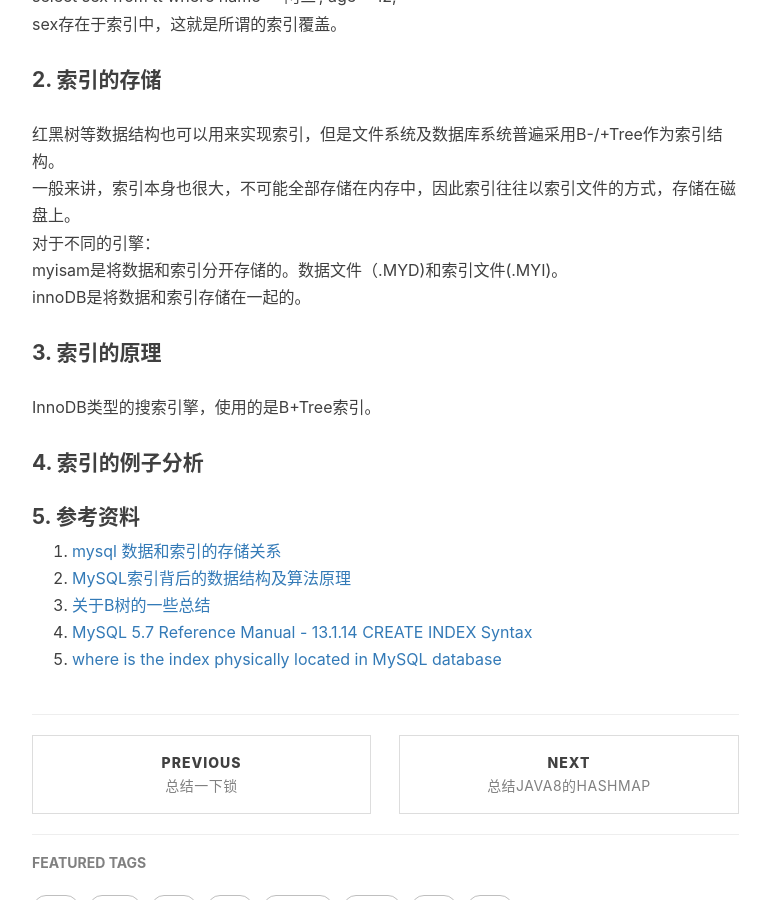
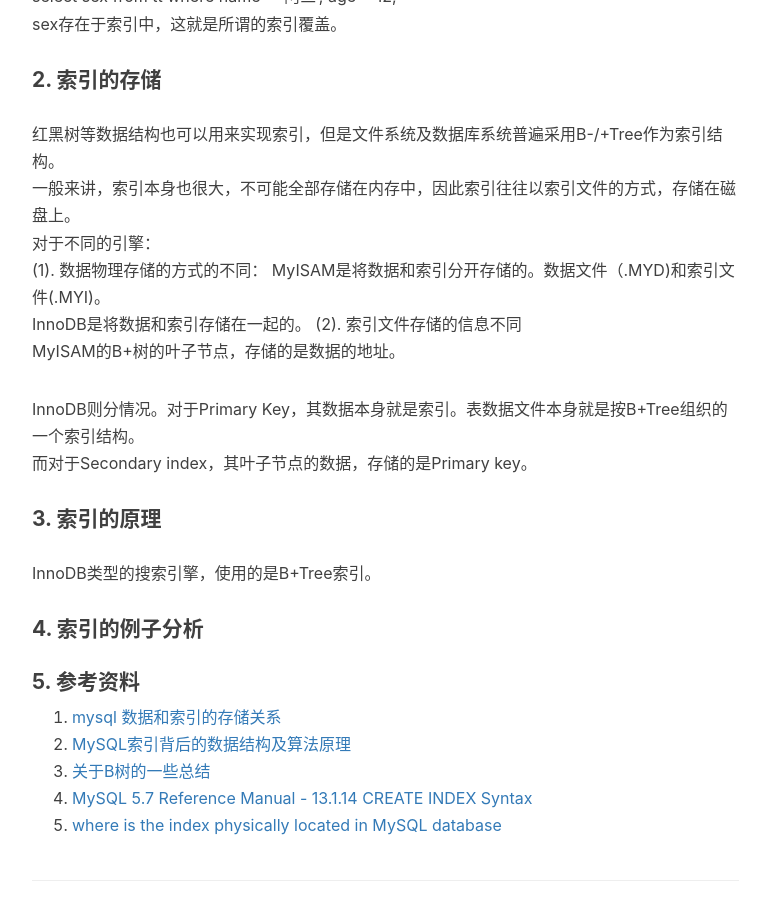
Before and after one commit to baiscjava/basicjava.github.io, a Jekyll site: the page built from _posts/2017-08-29-总结一下数据库的索引.md, in a window 1280 px wide and 900 px high, scrolled down 1357 px. Shown: the whole window, without its empty margins (233-1003 px from the left). Built offline with Jekyll 4.4.1, drawn with Linux system fonts in a browser that asks for light colours; nearby versions of some CDN libraries; comment, search, counter and statistics services are not loaded.

Commit message:
Update 2017-08-29-总结一下数据库的索引.md

```diff
--- a/_posts/2017-08-29-总结一下数据库的索引.md
+++ b/_posts/2017-08-29-总结一下数据库的索引.md
@@ -42,9 +42,14 @@ sex存在于索引中，这就是所谓的索引覆盖。<br>
 红黑树等数据结构也可以用来实现索引，但是文件系统及数据库系统普遍采用B-/+Tree作为索引结构。<br>
 一般来讲，索引本身也很大，不可能全部存储在内存中，因此索引往往以索引文件的方式，存储在磁盘上。<br>
 对于不同的引擎：<br>
-myisam是将数据和索引分开存储的。数据文件（.MYD)和索引文件(.MYI)。<br>
-innoDB是将数据和索引存储在一起的。
+(1). 数据物理存储的方式的不同：
+MyISAM是将数据和索引分开存储的。数据文件（.MYD)和索引文件(.MYI)。<br>
+InnoDB是将数据和索引存储在一起的。
+(2). 索引文件存储的信息不同<br>
+MyISAM的B+树的叶子节点，存储的是数据的地址。<br>
 
+InnoDB则分情况。对于Primary Key，其数据本身就是索引。表数据文件本身就是按B+Tree组织的一个索引结构。<br>
+而对于Secondary index，其叶子节点的数据，存储的是Primary key。<br>
 
 #### 3. 索引的原理<br>
 InnoDB类型的搜索引擎，使用的是B+Tree索引。<br>
```
